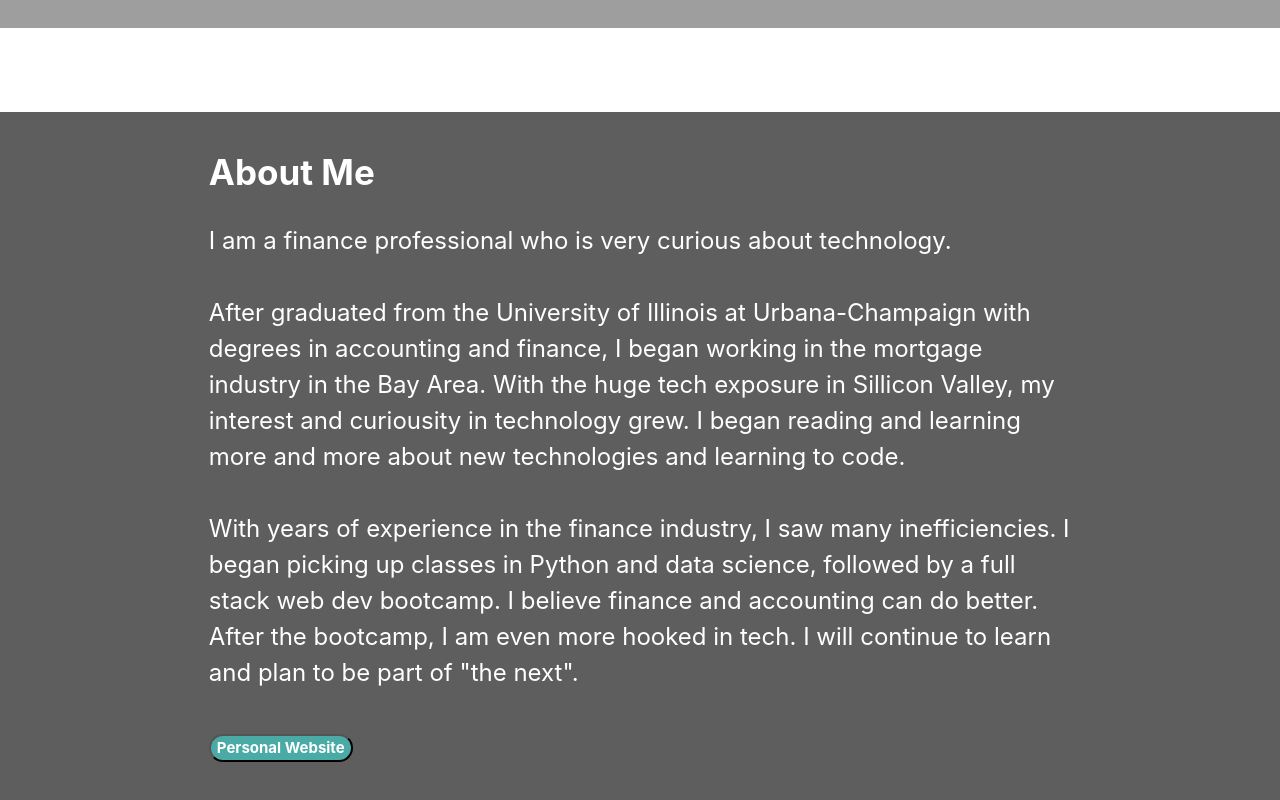
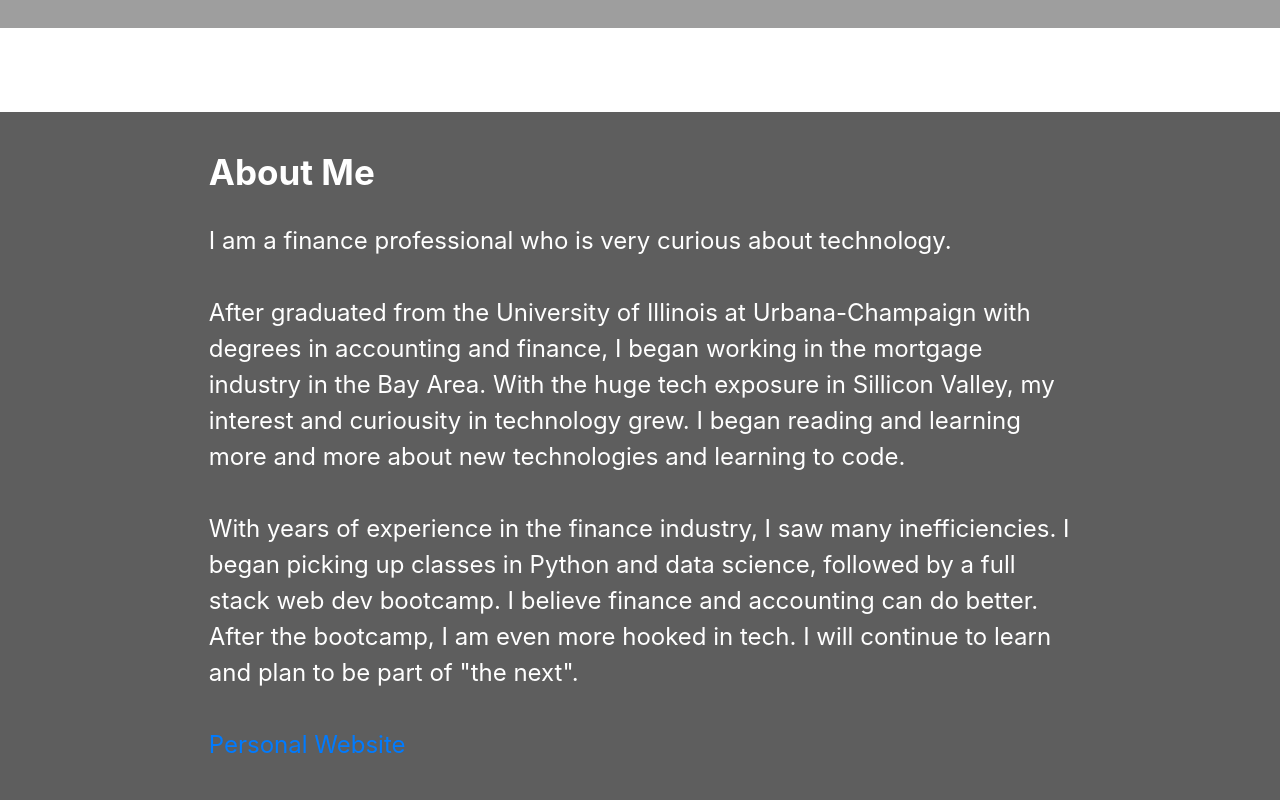
Before and after one commit to zmo2/reactBio, a React (Create React App) app: page / in a window 1280 px wide. Shown: the part 772-1572 px from the top of the page. Built offline with nearby package versions, Linux system fonts and the light colour scheme; grey boxes are pictures that could not be loaded.

Commit message:
edit abt me link

```diff
--- a/src/components/AboutMe.js
+++ b/src/components/AboutMe.js
@@ -26,7 +26,7 @@ const AboutMe = () => {
                         better. After the bootcamp, I am even more hooked in tech. I will continue to learn and plan to be part of "the next".
                         <br /><br />
                         <a href="https://reactbio0001.herokuapp.com/" target="_blank">
-                            <button className="projBtn">Personal Website</button>
+                            Personal Website
                         </a>
                     </p>
                 </div>
```
Also changed, not shown: 1 other file (tests, documents, lock files or other folders).
